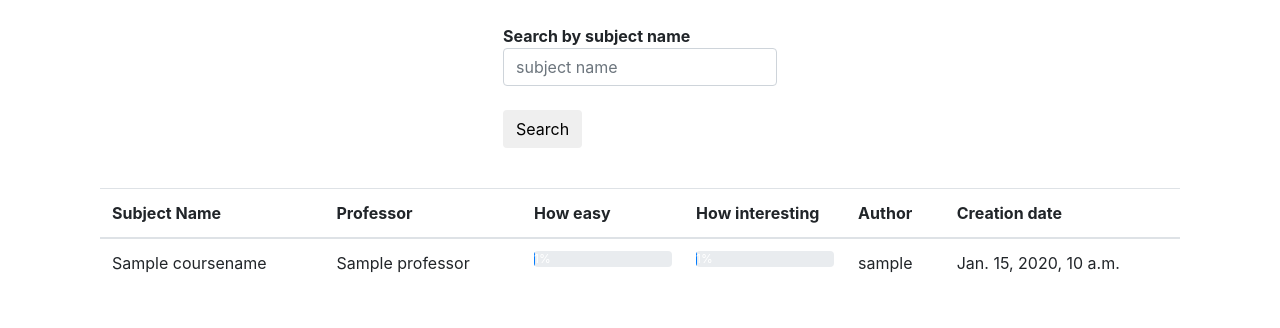
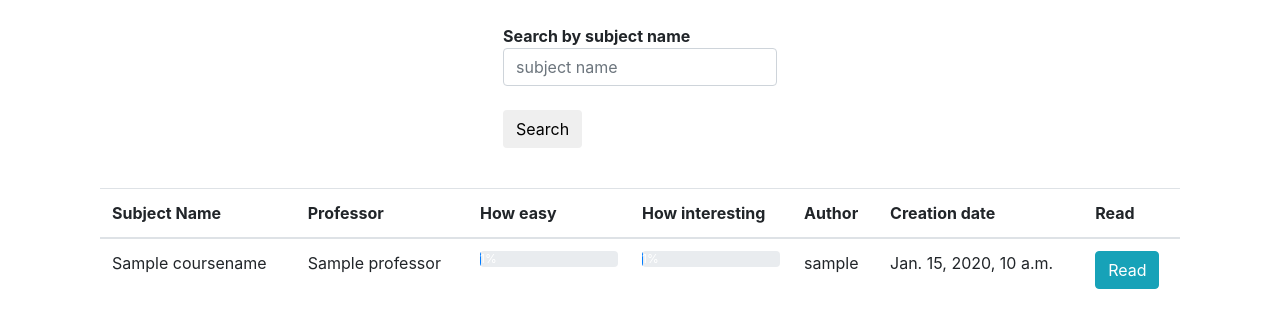
Before and after one commit to mixnix/subject_rate, a Django app: page /all/ in a window 1280 px wide. Shown: the part 56-384 px from the top of the page. Run offline with Django 3.2, Linux system fonts and the light colour scheme; a user stored in the database is signed in; tables that the repository leaves empty hold one stand-in row (values such as "Sample post"); parts of the project's set-up code (start-up, migrations or seed data) failed here and were passed over; some libraries are stand-ins or nearby versions.

Commit message:
button to review detail for more clarity

```diff
--- a/templates/pages/review_list.html
+++ b/templates/pages/review_list.html
@@ -51,6 +51,7 @@
                 <th scope="col">How interesting</th>
                 <th scope="col">Author</th>
                 <th scope="col">Creation date</th>
+                <th scope="col">Read</th>
             </tr>
             </thead>
             <tbody>
@@ -74,6 +75,9 @@
                     </td>
                     <td>{{ review.author }}</td>
                     <td>{{ review.creation_date }}</td>
+                    <td>
+                        <button type="button" class="btn btn-info" href="{% url 'review-detail' pk=review.id %}">Read</button>
+                    </td>
                 </tr>
             {% endfor %}
             </tbody>
--- a/templates/pages/review_new.html
+++ b/templates/pages/review_new.html
@@ -68,6 +68,8 @@
                                 {% endif %}
                             </p>
                             <br>
+                            <span class="form-text text-muted">0 % - very hard; 100 % - very easy</span>
+                            <br>
 
                             <label for="id_how_interesting">How interesting:</label>
                             <br>
@@ -80,6 +82,9 @@
                                     50%
                                 {% endif %}
                             </p>
+                            <br>
+                            <span class="form-text text-muted">0 % - not interesting; 100 % - very interesting</span>
+
                         </div>
                     </div>
                 </div>
```
Lines whose indentation alone changed are shown as unchanged.
